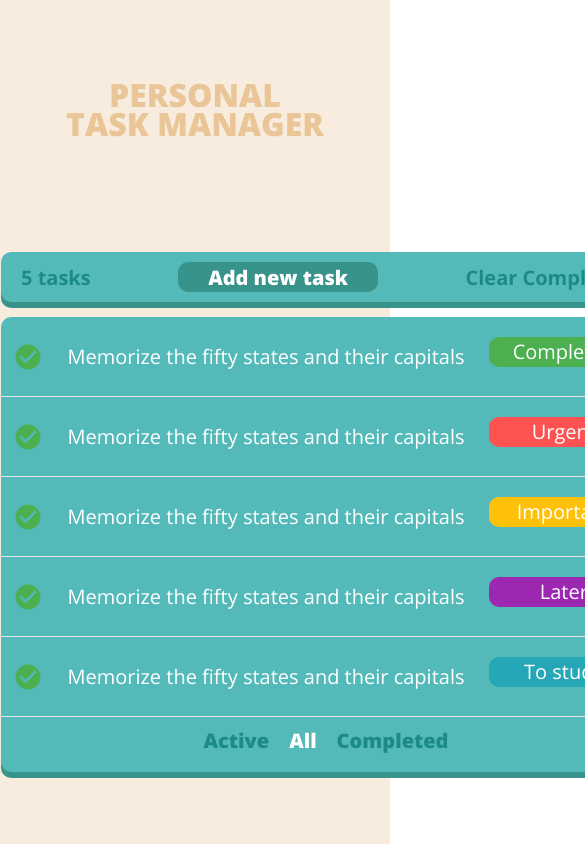
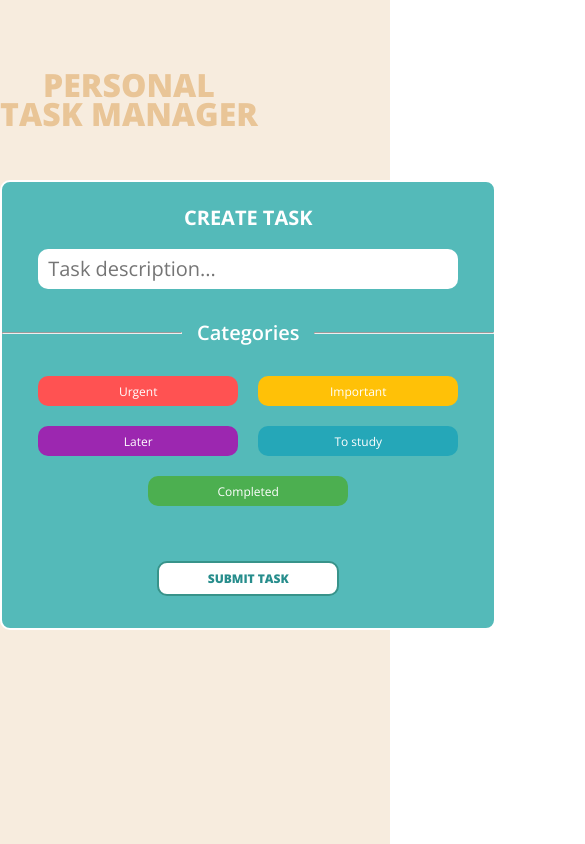
Before and after one commit to asyinka/Task-Manager-App, a React (Vite) app: page / in a window 390 px wide. Shown: the top 844 px of the page, 585 px wide, since content can reach past the window. Built offline with nearby package versions, Linux system fonts and the light colour scheme.

Commit message:
chore: add modal panel

```diff
--- a/index.html
+++ b/index.html
@@ -22,7 +22,7 @@
     <link rel="preconnect" href="https://fonts.googleapis.com" />
     <link rel="preconnect" href="https://fonts.gstatic.com" crossorigin />
     <link
-      href="https://fonts.googleapis.com/css2?family=Open+Sans:wght@400;700;800&display=swap"
+      href="https://fonts.googleapis.com/css2?family=Open+Sans:wght@400;600;700;800&display=swap"
       rel="stylesheet"
     />
     <link rel="manifest" href="/site.webmanifest" />
--- a/src/App.jsx
+++ b/src/App.jsx
@@ -1,5 +1,6 @@
 import "./App.css";
 import LeftPanel from "./components/leftPanel";
+import ModalPanel from "./components/modalPanel";
 import RightPanel from "./components/rightPanel";
 import "./index.css";
 
@@ -11,8 +12,9 @@ function App() {
       </div>
 
       <div className="tasks-panel">
-        <LeftPanel />
-        <RightPanel />
+        {/* <LeftPanel />
+        <RightPanel /> */}
+        <ModalPanel />
       </div>
     </div>
   );
--- /dev/null
+++ b/src/components/modalPanel.jsx
@@ -0,0 +1,28 @@
+import Button from "./button";
+
+const ModalPanel = () => {
+  return (
+    <form className="app-form">
+      <h2 className="form-title">CREATE TASK</h2>
+      <input
+        className="form-input"
+        type="text"
+        placeholder="Task description..."
+      />
+      <div className="form-categories">
+        <hr className="line form-categories-line" /> Categories
+        <hr className="line form-categories-line" />
+      </div>
+      <div className="form-categories-button">
+        <Button buttonType={"button button--accent"}> Urgent </Button>
+        <Button buttonType={"button button--secondary"}> Important </Button>
+        <Button buttonType={"button button--tertiary"}> Later </Button>
+        <Button buttonType={"button button--lb"}> To study </Button>
+        <Button buttonType={"button button--primary"}>Completed </Button>
+      </div>
+      <button className="form-button button">Submit task</button>
+    </form>
+  );
+};
+
+export default ModalPanel;
--- a/src/components/rightPanel.jsx
+++ b/src/components/rightPanel.jsx
@@ -6,7 +6,7 @@ const RightPanel = () => {
     <div className="right-panel">
       <div className="right-panel-header panel--light">
         <span className="list-number header__item">5 tasks</span>
-        <Button buttonType={"button button-dark"}> Add new task </Button>
+        <Button buttonType={"button button-dark"}>Add new task</Button>
         <span className="header__item">Clear Completed</span>
       </div>
       <div className="right-panel-lists panel--light">
--- a/src/index.css
+++ b/src/index.css
@@ -31,15 +31,24 @@
   padding-top: 80px;
   background: var(--light-page-bg-color);
   height: 100%;
+  max-width: 100%;
+  min-width: 100%;
   display: flex;
   flex-direction: column;
   align-items: center;
+}
+@media screen and (max-width: 428px) {
+  .app {
+    padding-top: 70px;
+    display: inline-block;
+  }
 }
 .app-title-container {
   width: 258px;
   height: 58px;
   text-align: center;
 }
+
 .app-title {
   line-height: 29px;
   font-weight: 800;
@@ -51,6 +60,11 @@
   display: flex;
   gap: 12px;
 }
+@media screen and (max-width: 428px) {
+  .tasks-panel {
+    margin-top: 52px;
+  }
+}
 .left-panel {
   width: 250px;
   height: 520px;
@@ -58,6 +72,11 @@
   display: flex;
   flex-direction: column;
   align-items: center;
+}
+@media screen and (max-width: 428px) {
+  .left-panel {
+    display: none;
+  }
 }
 .panel--light {
   border-radius: var(--small-px);
@@ -92,6 +111,15 @@
   margin-bottom: var(--small-px);
   cursor: pointer;
   transition: all 0.2s;
+}
+@media screen and (max-width: 428px) {
+  .button {
+    font-size: 12px;
+  }
+  .right-panel-header .button-dark {
+    background-color: inherit;
+    font-size: 18px;
+  }
 }
 .short-button {
   width: 150px;
@@ -137,6 +165,20 @@
   padding-left: 20px;
   padding-right: 20px;
 }
+@media screen and (max-width: 428px) {
+  .right-panel {
+    align-items: center;
+  }
+  .right-panel-header {
+    width: 160px;
+    height: 30px;
+    padding: 0;
+    border-radius: 15px;
+  }
+  .header__item {
+    display: none;
+  }
+}
 .header__item {
   color: var(--secondary-text-color);
   font-weight: 700;
@@ -146,6 +188,11 @@
 .right-panel-lists {
   height: 455px;
   width: 650px;
+}
+@media screen and (max-width: 428px) {
+  .right-panel-lists {
+    width: 300px;
+  }
 }
 .listItem {
   height: 80px;
@@ -158,6 +205,12 @@
   justify-content: space-around;
   color: var(--primary-text-color);
   border-bottom: 1px solid var(--line-color);
+}
+@media screen and (max-width: 428px) {
+  .listItem {
+    font-size: 16px;
+    line-height: 21px;
+  }
 }
 .footer {
   display: flex;
@@ -175,3 +228,68 @@
 .light-footer-tag {
   color: var(--primary-text-color);
 }
+.app-form {
+  width: 500px;
+  height: 450px;
+  padding-top: 22px;
+  padding-bottom: 22px;
+  display: flex;
+  flex-direction: column;
+  align-items: center;
+  border-radius: 10px;
+  border: 2px solid var(--primary-text-color);
+  background: var(--light-app-bg-color);
+}
+.form-title {
+  font-weight: 700;
+  font-size: 20px;
+  line-height: 27px;
+  text-align: center;
+  color: var(--primary-text-color);
+}
+.form-input {
+  width: 420px;
+  font-weight: 400;
+  font-size: 20px;
+  line-height: 40px;
+  margin-top: 18px;
+  margin-bottom: 30px;
+  height: 40px;
+  padding: 10px;
+  outline: none;
+  border: none;
+  border-radius: var(--small-px);
+}
+.form-categories {
+  display: flex;
+  gap: 15px;
+  margin-bottom: 30px;
+  color: var(--primary-text-color);
+  font-size: 20px;
+  font-weight: 600;
+}
+.form-categories-line {
+  width: 180px;
+  background-color: var(--line-color);
+}
+.form-categories-button {
+  display: grid;
+  column-gap: 20px;
+  row-gap: 10px;
+  justify-items: center;
+  grid-template-columns: repeat(2, 1fr);
+  grid-template-rows: repeat(3, 1fr);
+}
+.form-categories-button :nth-child(5) {
+  grid-column: 1 / 3;
+}
+.form-button {
+  width: 182px;
+  height: 40px;
+  border: 2px solid var(--dark-bl-color);
+  background-color: var(--primary-text-color);
+  color: #278d8c;
+  font-weight: 800;
+  text-transform: uppercase;
+  margin-top: 45px;
+}
```
